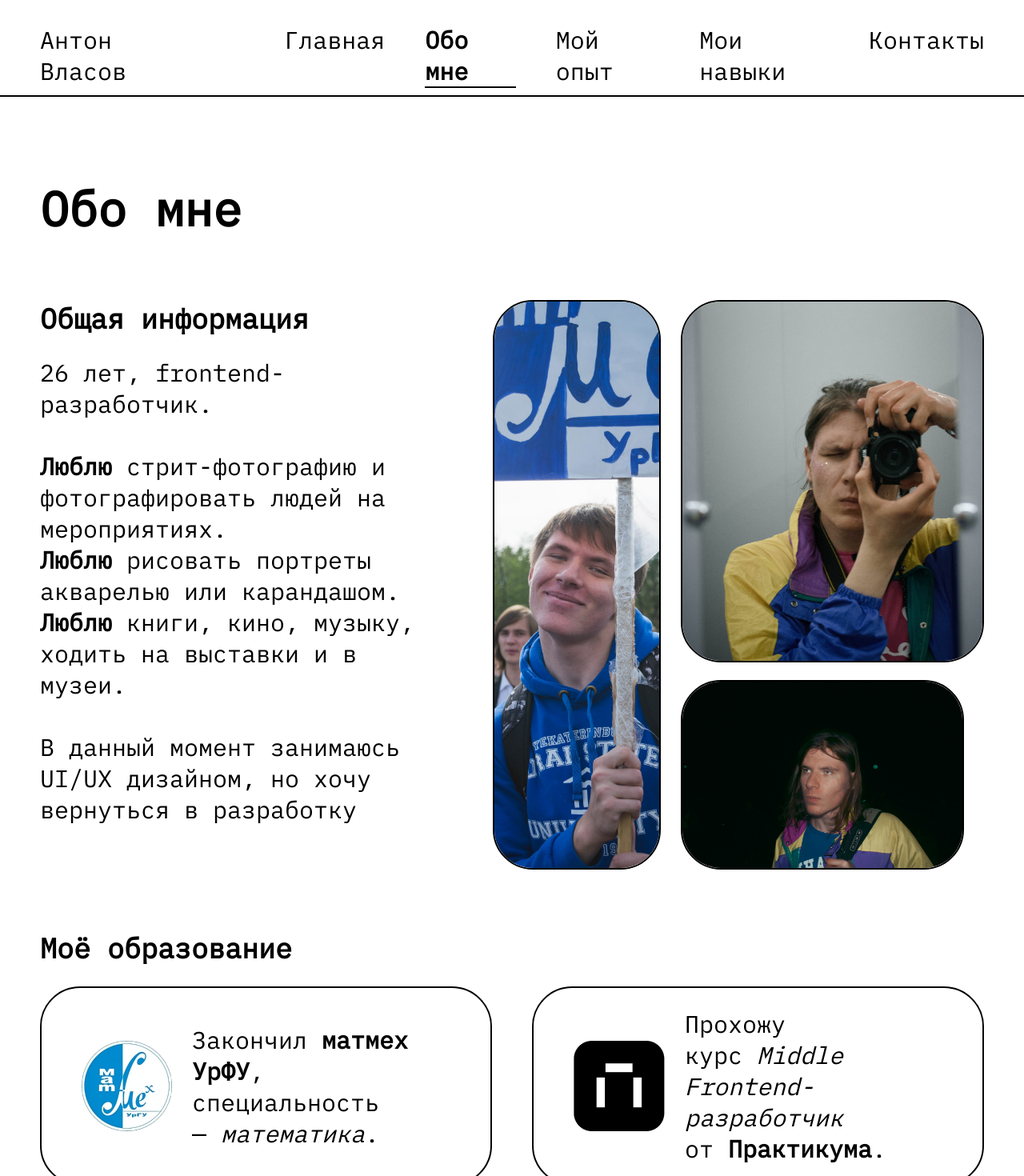
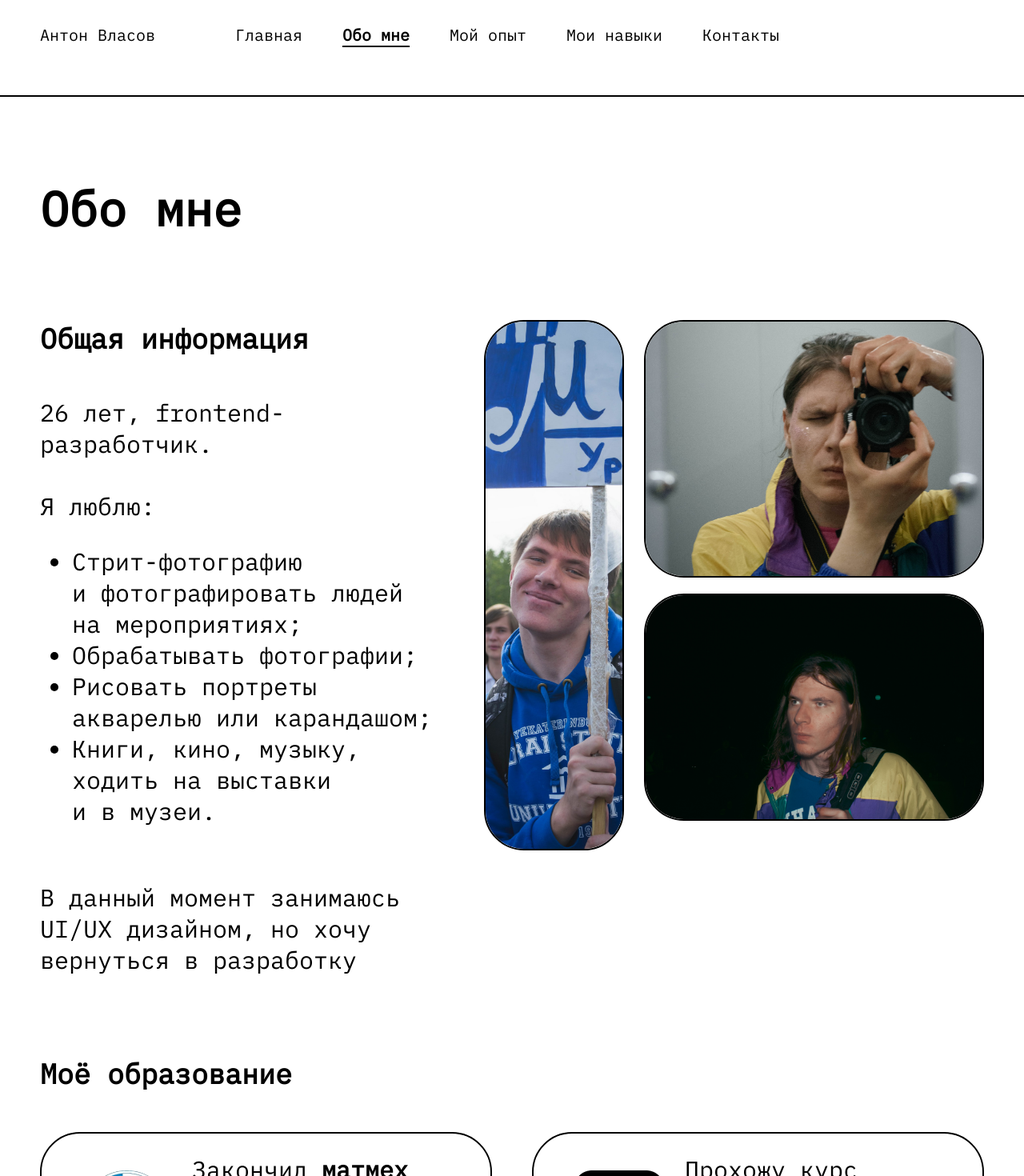
Before and after one commit to VlAnton/portfolio.vlasov.anton, a React (Create React App) app: page /about in a window 1280 px wide. Shown: the part 20-1490 px from the top of the page at 80% size. Built offline with nearby package versions, Linux system fonts and the light colour scheme.

Commit message:
grid layout fixes + added new variables

```diff
--- a/src/components/AboutCard/AboutCard.module.css
+++ b/src/components/AboutCard/AboutCard.module.css
@@ -1,8 +1,8 @@
 .cardWrapper {
   border-radius: 50px;
-  border: 2px solid #000;
+  border: 2px solid var(--color-primary-border);
   text-decoration: none;
-  color: #000;
+  color: var(--color-primary-text);
 
   display: flex;
   gap: 25px;
--- a/src/components/Footer/Footer.module.css
+++ b/src/components/Footer/Footer.module.css
@@ -2,7 +2,7 @@
   padding: 50px;
   display: flex;
   gap: 15px;
-  border-top: 2px solid #000;
+  border-top: 2px solid var(--color-primary-border);
   justify-content: center;
   height: var(--footer-height);
   margin-top: auto;
@@ -18,6 +18,6 @@
 }
 
 .link {
-  color: #007cff;
+  color: var(--color-primary-link);
   text-decoration: none;
 }
--- a/src/components/Header/Header.module.css
+++ b/src/components/Header/Header.module.css
@@ -1,6 +1,6 @@
 .header {
   padding: 50px;
-  border-bottom: 2px solid #000;
+  border-bottom: 2px solid var(--color-primary-border);
   display: flex;
   height: var(--header-height);
   justify-content: center;
@@ -15,6 +15,7 @@
 .header p {
   margin: 0;
   font-size: 30px;
+  transition: font-size ease 0.5s;
 }
 
 .header ul {
@@ -24,3 +25,10 @@
   padding: 0;
   margin: 0;
 }
+
+@media screen and (max-width: 1335px) {
+  .header p {
+    font-size: 20px;
+    transition: font-size ease 0.5s;
+  }
+}
--- a/src/components/HeaderTab/HeaderTab.module.css
+++ b/src/components/HeaderTab/HeaderTab.module.css
@@ -16,7 +16,7 @@
 
 .tab:hover:after {
   width: 100%;
-  background: #000;
+  background: var(--color-primary-border);
 }
 
 .active::after {
@@ -25,7 +25,7 @@
   margin: auto;
   height: 2px;
   width: 100%;
-  background: #000;
+  background: var(--color-primary-border);
 }
 
 .active,
--- a/src/components/HeaderTab/HeaderTab.tsx
+++ b/src/components/HeaderTab/HeaderTab.tsx
@@ -20,7 +20,7 @@ export function HeaderTab(props: TabProps) {
       }
     >
       <Link
-        style={{ color: '#000', textDecoration: 'none' }}
+        style={{ color: 'var(--color-primary-text)', textDecoration: 'none' }}
         to={`${props.link}`}
         onClick={() => props.onClick(props.tabName)}
       >
--- a/src/index.css
+++ b/src/index.css
@@ -3,6 +3,10 @@
 :root {
   --header-height: 140.5px;
   --footer-height: 140.5px;
+
+  --color-primary-text: var(--color-primary-border);
+  --color-primary-link: #007cff;
+  --color-primary-border: #000;
 }
 
 body {
--- a/src/pages/About/About.module.css
+++ b/src/pages/About/About.module.css
@@ -9,7 +9,7 @@
   grid-template-rows: repeat(3, 1fr);
   grid-template-columns: repeat(9, 1fr);
   width: 100%;
-  min-height: 400px;
+  height: 41.45rem;
 }
 
 .image {
@@ -17,27 +17,27 @@
   width: 100%;
   height: 300px;
 
-  border: 2px solid #000;
+  border: 2px solid var(--color-primary-border);
   border-radius: 50px;
 }
 
 .gridItem1 {
   height: fit-content;
-  grid-area: 3 / 9 / 5 / 24;
+  grid-area: 3 / 9 / 5 / 27;
 }
 .gridItem2 {
-  grid-area: 1 / 9 / 4 / 25;
+  grid-area: 1 / 9 / 4 / 27;
   height: 66%;
 }
 .gridItem3 {
   height: 100%;
-  grid-area: 1 / 1 / 5 / 9;
+  grid-area: 1 / 1 / 11 / 9;
 }
 
 .block {
   display: flex;
   flex-direction: column;
-  gap: 25px;
+  gap: 50px;
 }
 
 .firstBlock {
--- a/src/pages/About/About.tsx
+++ b/src/pages/About/About.tsx
@@ -19,14 +19,21 @@ export function About() {
           <p className="caption">
             26 лет, frontend-разработчик.
             <br />
-            <br /> <b>Люблю</b> стрит-фотографию и фотографировать людей на
-            мероприятиях.
-            <br />
-            <b>Люблю</b> рисовать портреты акварелью или карандашом. <br />
-            <b>Люблю</b> книги, кино, музыку, ходить на выставки и в музеи.
-            <br />
-            <br />В данный момент занимаюсь UI/UX дизайном, но хочу вернуться в
-            разработку
+            <br />Я люблю:
+            <ul>
+              <li>
+                Cтрит-фотографию и&nbsp;фотографировать людей
+                на&nbsp;мероприятиях;
+              </li>
+              <li>Обрабатывать фотографии;</li>
+              <li>Рисовать портреты акварелью или&nbsp;карандашом;</li>
+              <li>
+                Книги, кино, музыку, ходить на&nbsp;выставки
+                и&nbsp;в&nbsp;музеи.
+              </li>
+            </ul>
+            <br />В данный момент занимаюсь UI/UX дизайном, но&nbsp;хочу
+            вернуться в&nbsp;разработку
           </p>
         </div>
 
@@ -51,8 +58,7 @@ export function About() {
         <div className={classes.subBlock}>
           <AboutCard link="http://kn.urfu.tilda.ws/" path={mathMechLogo}>
             <p className="caption">
-              Закончил<b>&nbsp;матмех УрФУ</b>, специальность —
-              <i>&nbsp;математика</i>.
+              Закончил<b> матмех УрФУ</b>, специальность —<i> математика</i>.
             </p>
           </AboutCard>
           <AboutCard
@@ -60,8 +66,8 @@ export function About() {
             path={PracticumLogo}
           >
             <p className="caption">
-              Прохожу курс<i>&nbsp;Middle Frontend-разработчик</i> от
-              <b>&nbsp;Практикума</b>.
+              Прохожу курс<i> Middle Frontend-разработчик</i> от&nbsp;
+              <b>Практикума</b>.
             </p>
           </AboutCard>
           <AboutCard
@@ -69,8 +75,8 @@ export function About() {
             path={BBELogo}
           >
             <p className="caption">
-              Прошёл курс<i>&nbsp;Графический дизайнер</i> в
-              <b>&nbsp;Bang Bang Education</b>.
+              Прошёл курс <i>Графический дизайнер</i> в&nbsp;
+              <b>Bang Bang Education</b>.
             </p>
           </AboutCard>
         </div>
--- a/src/pages/Home/Home.module.css
+++ b/src/pages/Home/Home.module.css
@@ -1,5 +1,5 @@
 .mainPageCard {
-  background-color: #000;
+  background-color: var(--color-primary-border);
   padding: 150px 100px;
   border-radius: 50px;
   background-image: url('@/assets/images/DSC_0134.png');
--- a/src/pages/index.css
+++ b/src/pages/index.css
@@ -1,7 +1,7 @@
 .page-wrapper {
   display: flex;
   flex-direction: column;
-  gap: 75px;
+  gap: 100px;
   padding: 100px 50px;
   width: 1920px;
   max-width: min(1920px, 100%);
```
